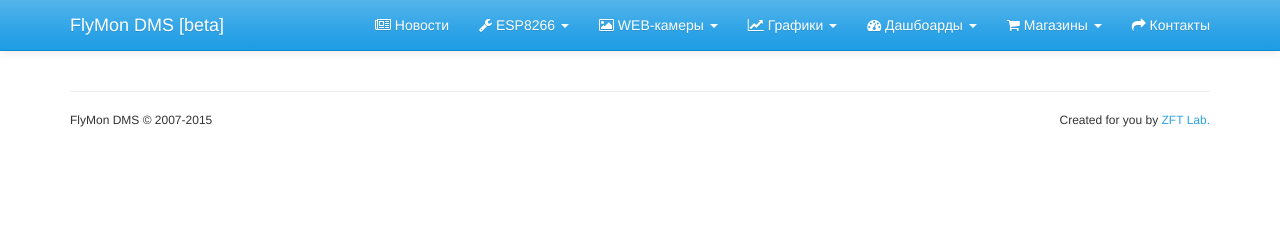
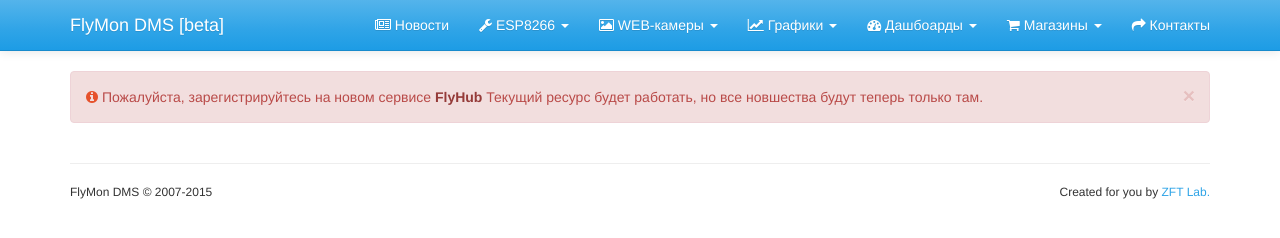
Before and after one commit to maksms/Homes-Smart, a plain HTML site: page index.html in a window 1280 px wide. Drawn offline with nearby package versions, Linux system fonts and the light colour scheme; no server answers.

Commit message:
index.html

```diff
--- a/index.html
+++ b/index.html
@@ -176,6 +176,18 @@
 
       <div class="main">
 
+            <div class="row">
+                <div class="col-lg-12">
+                    <div class="alert alert-danger alert-dismissable">
+                        <button type="button" class="close" data-dismiss="alert" aria-hidden="true">&times;</button>
+                        <i class="fa fa-info-circle"></i> Пожалуйста, зарегистрируйтесь на новом сервисе <a href="http://flyhub.org" class="alert-link">FlyHub</a>
+                           Текущий ресурс будет работать, но все новшества будут теперь только там.
+                    </div>
+                </div>
+            </div>
+            <!-- /.row -->
+
+
         <div id="content">
         </div>
 
```
